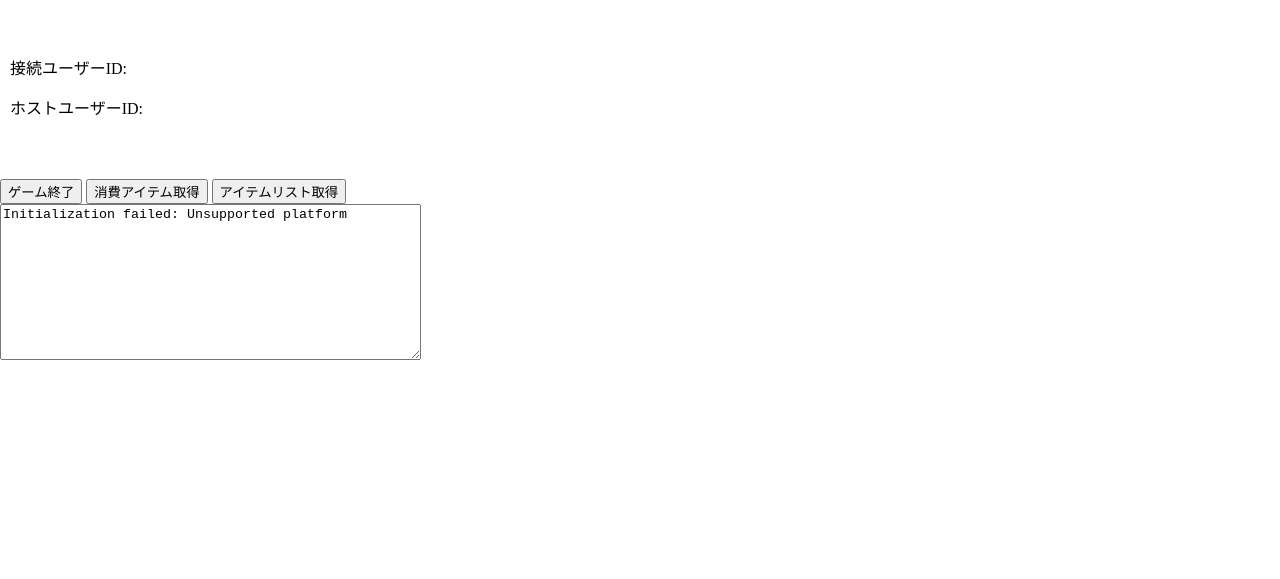
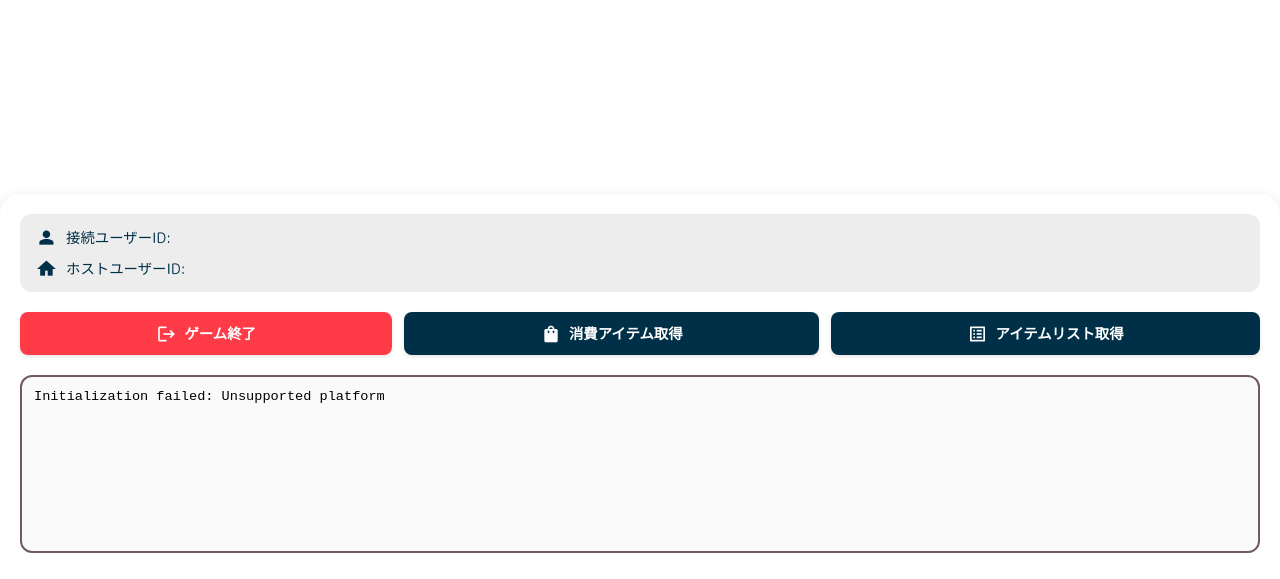
Before and after one commit to YutoT32/Yuto_app4, a website built with webpack: page src/index.html in a window 1280 px wide. Shown: the part 221-800 px from the top of the page. Built offline with nearby package versions, Linux system fonts and the light colour scheme.

Commit message:
スタイルを適用

```diff
--- a/src/index.html
+++ b/src/index.html
@@ -4,29 +4,38 @@
     <meta charset="UTF-8">
     <meta name="viewport" content="width=device-width, initial-scale=1.0">
     <title>Game Screen</title>
-    <link rel="stylesheet" href="https://cdnjs.cloudflare.com/ajax/libs/font-awesome/6.5.2/css/all.min.css">
+    <link rel="preconnect" href="https://fonts.googleapis.com">
+    <link rel="preconnect" href="https://fonts.gstatic.com" crossorigin>
+    <link href="https://fonts.googleapis.com/css2?family=M+PLUS+Rounded+1c:wght@400;700&display=swap" rel="stylesheet">
+    <link href="https://fonts.googleapis.com/icon?family=Material+Icons" rel="stylesheet">
+    <link rel="stylesheet" href="styles/app.css">
 </head>
 <body>
 
     <div id="content">
         <div id="info">
-            <p>接続ユーザーID: <span id="userId"></span></p>
-            <p>ホストユーザーID: <span id="hostUserId"></span></p>
+            <div class="info-item">
+                <span class="material-icons">person</span>
+                <p>接続ユーザーID: <span id="userId"></span></p>
+            </div>
+            <div class="info-item">
+                <span class="material-icons">home</span>
+                <p>ホストユーザーID: <span id="hostUserId"></span></p>
+            </div>
         </div>
-        <section>
-            <!-- 閉じるボタン-->
-            <button id="closeButton" class="close-button">
+
+        <section class="button-area">
+            <button id="closeButton" class="styled-button danger">
+                <span class="material-icons">logout</span>
                 <span>ゲーム終了</span>
             </button>
-
-            <!-- 消費アイテム取得ボタン-->
-            <button id="consumedItems" class="close-button">
+            <button id="consumedItems" class="styled-button">
+                <span class="material-icons">shopping_bag</span>
                 <span>消費アイテム取得</span>
                 <input type="hidden" id="consumedItems-time" value="0">
             </button>
-
-            <!-- アイテムリスト取得ボタン-->
-            <button id="itemLists" class="close-button">
+            <button id="itemLists" class="styled-button">
+                <span class="material-icons">list_alt</span>
                 <span>アイテムリスト取得</span>
             </button>
        </section>
@@ -34,10 +43,6 @@
         <section>
             <textarea id="log" rows="10" cols="50" placeholder="ログ出力エリア"></textarea>
         </section>
-
-        <section>
-            <div id="console" aria-live="polite"></div>
-        </section>
     </div>
 </body>
 </html>
--- a/src/index.js
+++ b/src/index.js
@@ -10,8 +10,6 @@ const appState = {
 
 const webSocket = new WebSocketClient();
 const nativeBridge = new NativeBridgeClient(navigator.userAgent);
-
-let currentGameState = {};
 
 const setupWebSocketHandlers = () => {
     webSocket.onReceiveRoomStatus(data => {
@@ -79,7 +77,6 @@ const initialize = async () => {
         }
 
     } catch (error) {
-        // console.error('Initialization failed:', error);
         logMessage(`Initialization failed: ${error.message}`);
     }
 };
@@ -147,11 +144,5 @@ function logMessage(message) {
     if (logArea) {
         logArea.value += `${message}\n`;
     }
+    logArea.scrollTop = logArea.scrollHeight; // スクロールを最新のログに合わせる
 }
-// ログ初期化
-function clearLog() {
-    const logArea = document.getElementById('log');
-    if (logArea) {
-        logArea.value = '';
-    }
-}
--- a/src/styles/app.css
+++ b/src/styles/app.css
@@ -1,26 +1,123 @@
+:root {
+  --primary-color: #003048;
+  --danger-color: #ff3b48;
+  --light-gray: #ededed;
+  --dark-text: #003048;
+  --light-text: #ffffff;
+  --shadow: 0 4px 12px rgba(0, 0, 0, 0.15);
+}
 
 body {
-    margin: 0;
-    padding: 0;
-    height: 100%;
+  margin: 0;
+  font-family: "M PLUS Rounded 1c", sans-serif;
+  color: var(--dark-text);
 }
 
 #content {
-    width:100%;
-    height :50%;
-    background:rgba(255, 255, 255, 0.5);
-    position: fixed;
-    bottom: 0;
-    left: 0;
+  display: flex;
+  flex-direction: column;
+  box-sizing: border-box;
+  position: fixed;
+  bottom: 0;
+  left: 0;
+  width: 100%;
+  max-height: 80vh;
+  background-color: var(--light-text);
+  border-radius: 20px 20px 0 0;
+  box-shadow: var(--shadow);
+  padding: 20px;
+  gap: 20px;
+  animation: slideUp 0.5s ease-out forwards;
+}
+
+@keyframes slideUp {
+  from {
+    transform: translateY(100%);
+  }
+  to {
+    transform: translateY(0);
+  }
 }
 
 #info {
-    position: absolute;
-    top: -150px;
-    left: 0;
-    width: 100%;
-    height: auto;
-    background-color: rgba(255, 255, 255, 0.5);
-    padding:10px;
-    color: #000;
+  display: flex;
+  flex-direction: column;
+  gap: 8px;
+  background-color: var(--light-gray);
+  padding: 12px 16px;
+  border-radius: 12px;
 }
+
+.info-item {
+  display: flex;
+  align-items: center;
+  font-size: 0.9rem;
+}
+
+.info-item .material-icons {
+  margin-right: 10px;
+  color: var(--primary-color);
+  font-size: 20px;
+}
+
+.info-item p {
+  margin: 0;
+}
+
+#info span {
+  font-weight: 700;
+}
+
+.button-area {
+  display: flex;
+  gap: 12px;
+  flex-wrap: wrap;
+}
+
+.styled-button {
+  flex-grow: 1;
+  display: inline-flex;
+  align-items: center;
+  justify-content: center;
+  padding: 10px 16px;
+  border: none;
+  border-radius: 8px;
+  font-family: inherit;
+  font-size: 0.9rem;
+  font-weight: 700;
+  color: var(--light-text);
+  background-color: var(--primary-color);
+  cursor: pointer;
+  transition: background-color 0.2s ease, transform 0.1s ease;
+  box-shadow: 0 2px 4px rgba(0, 0, 0, 0.1);
+}
+
+.styled-button:active {
+  transform: scale(0.98);
+}
+
+.styled-button .material-icons {
+  margin-right: 8px;
+  font-size: 20px;
+}
+
+.styled-button.danger {
+  background-color: var(--danger-color);
+}
+.log-area {
+  flex-grow: 1;
+  display: flex;
+}
+
+#log {
+  width: 100%;
+  flex-grow: 1;
+  border: 2px solid #715c5c;
+  border-radius: 12px;
+  padding: 12px;
+  font-family: monospace;
+  font-size: 0.85rem;
+  background-color: #fafafa;
+  resize: none;
+  box-sizing: border-box;
+}
```
